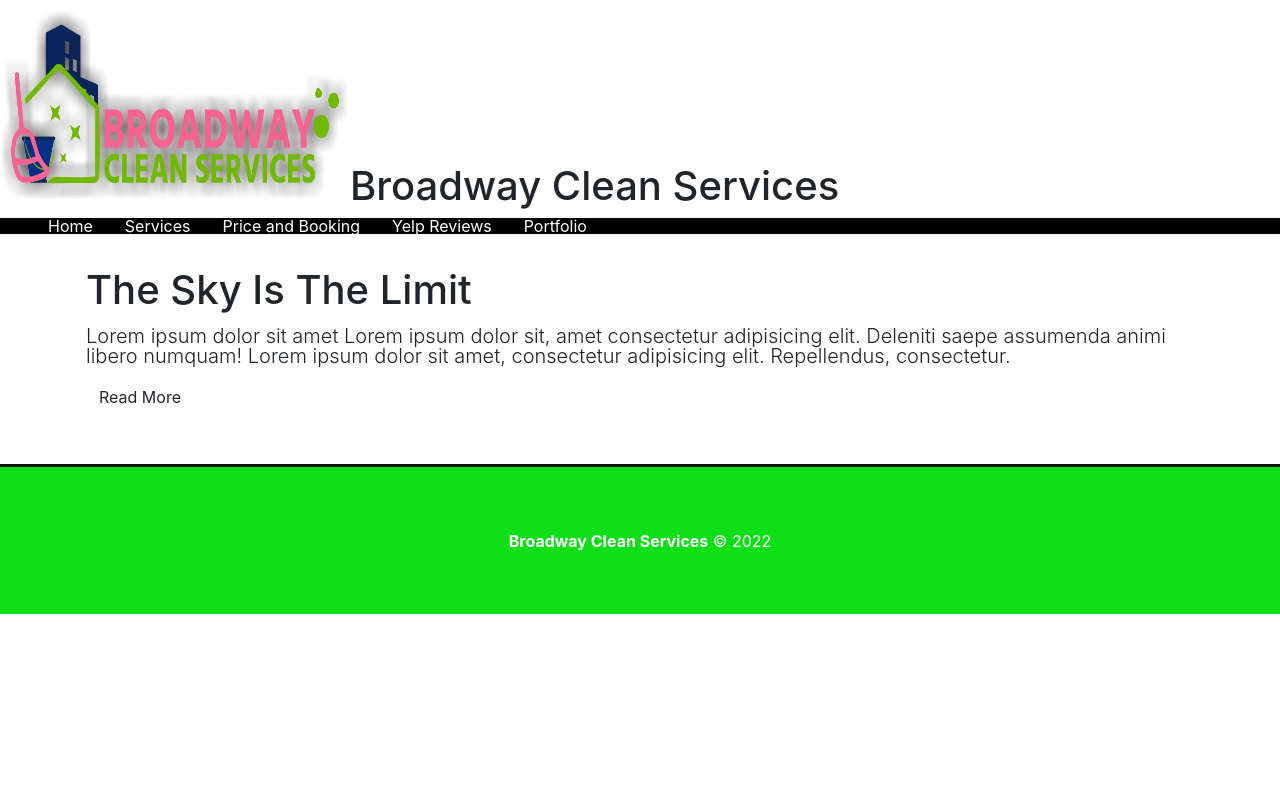
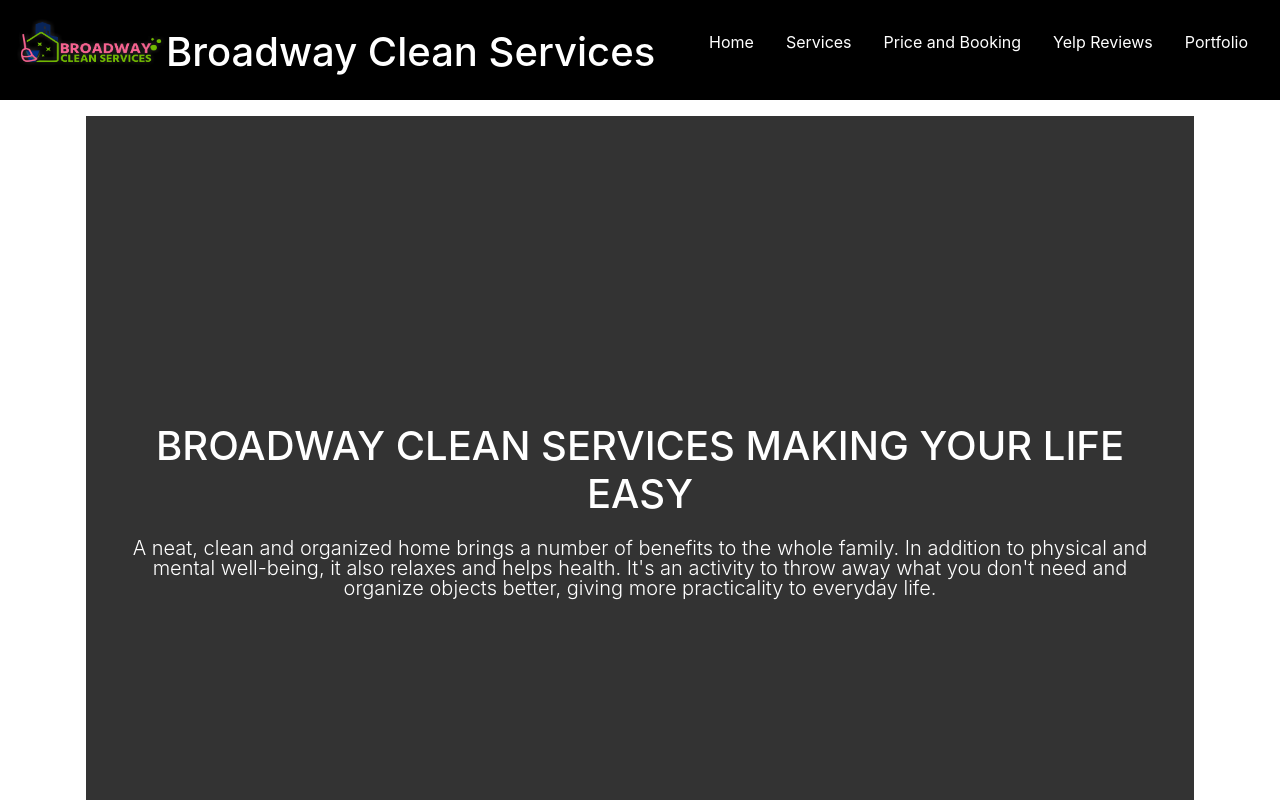
Before and after one commit to Ygoraphael/BCSCalifornia, a Next.js app: page / in a window 1280 px wide. Shown: the top 800 px of the page. Built offline with nearby package versions, Linux system fonts and the light colour scheme.

Commit message:
Alterado class to className Ajuste nas imagen Signed-off-by: Ygoraphael <¹ygoraphael@gmail.com¹>

```diff
--- a/components/Layout.js
+++ b/components/Layout.js
@@ -7,7 +7,7 @@ export default function Layout({ children }) {
   return (
     <>
       <Head>
-        <link rel="shortcut icon" href="/images/Logo.png" />
+        <link rel="shortcut icon" href="/img/Logo.png" />
         <title>BCS California</title>
       </Head>
       <Navbar />
--- a/components/Navbar.js
+++ b/components/Navbar.js
@@ -6,20 +6,20 @@ import Image from 'next/image'
 
 export default function Navbar() {
   return (
-    <div class="Container">
-      <nav id={styles.navbar}>
-        <h1 class="logo">
-          <span class="text-p">
+    <div className="Container">
+      <nav className={styles.navbar}>
+        <h1 className="logo">
+          <span className="text-p">
           <Image
               src="/img/LogoSombra.png"
-              width="350"
-              height="200"
+              width="150"
+              height="50"
               alt="Broadway Clean Services"
             />
             Broadway Clean Services
           </span>
         </h1>
-        <ul class={styles.menu}>
+        <ul className={styles.menu}>
           <li> <Link href="/">Home</Link></li>
           <li> <Link href="/services"><a>Services</a></Link></li>
           <li> <Link href="/price"><a>Price and Booking</a></Link></li>
--- a/pages/index.js
+++ b/pages/index.js
@@ -3,18 +3,19 @@ import styles from '../styles/index.module.css'
 export default function Home() {
     return (
       <div className="container p-3">
-        <header id={styles.showcase}>
-            <div class={styles.showcase_content}>
-                <h1 class="l-heading">
-                    The Sky Is The Limit
+        <header className={styles.showcase}>
+            <div className={styles.showcase_content}>
+                <h1 className="l-heading">
+                    BROADWAY CLEAN SERVICES MAKING YOUR LIFE EASY
                 </h1>
-                <p class="lead">
-                    Lorem ipsum dolor sit amet Lorem ipsum dolor sit, amet consectetur adipisicing elit. Deleniti saepe assumenda
-                    animi libero numquam! Lorem ipsum dolor sit amet, consectetur adipisicing elit. Repellendus, consectetur.
+                <p className="lead">
+                    A neat, clean and organized home brings a number of benefits to the whole family.
+                    In addition to physical and mental well-being, it also relaxes and helps health.
+                    It's an activity to throw away what you don't need and organize objects better, giving more practicality to everyday life.
                 </p>
-                <a href="#what" class="btn">Read More</a>
             </div>
         </header>
+
       </div>
     );
   }
--- a/styles/index.module.css
+++ b/styles/index.module.css
@@ -1,5 +1,5 @@
 .showcase {
-    background-color : #333;
+    background : #333;
     height: 100vh;
     color: white;
   }
```
